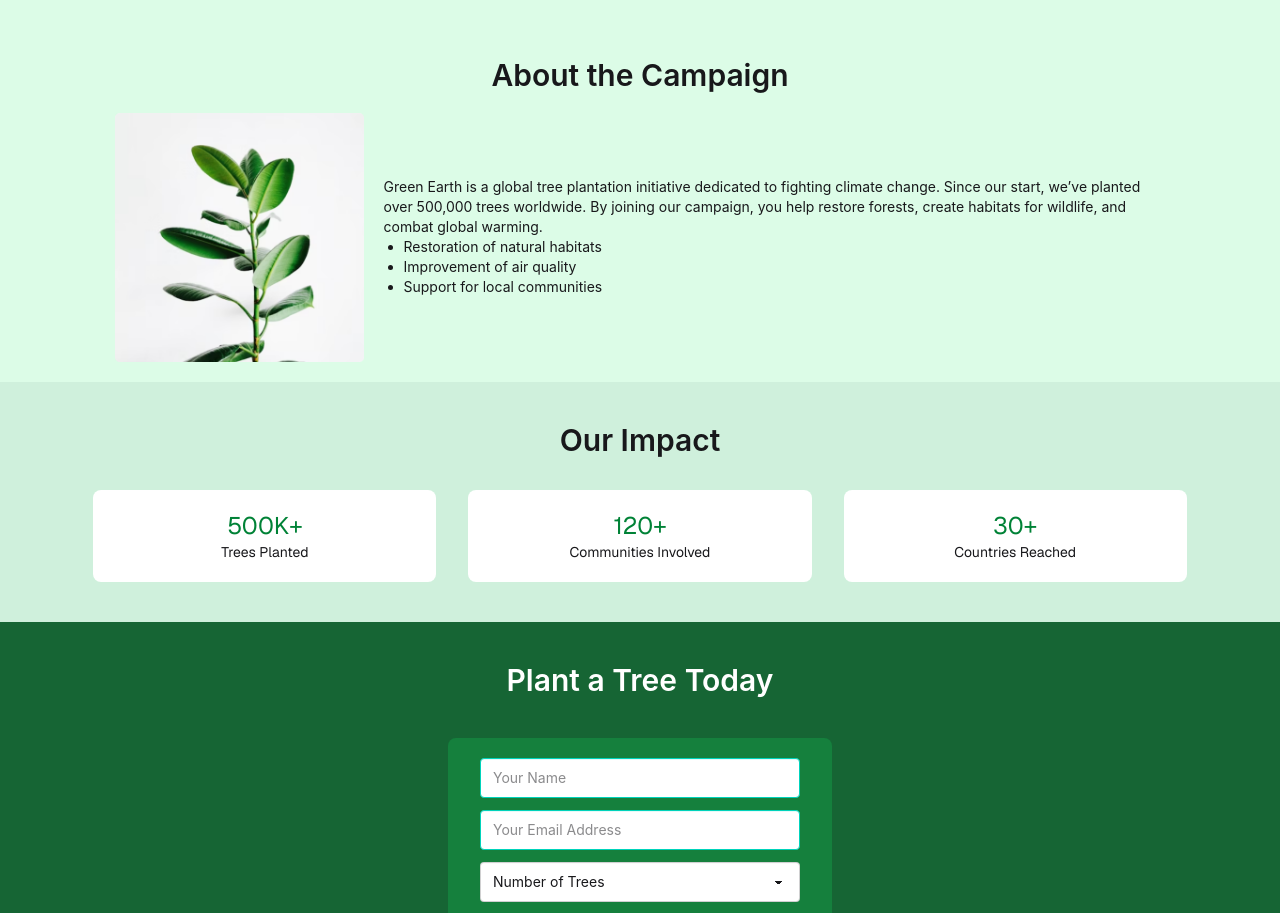
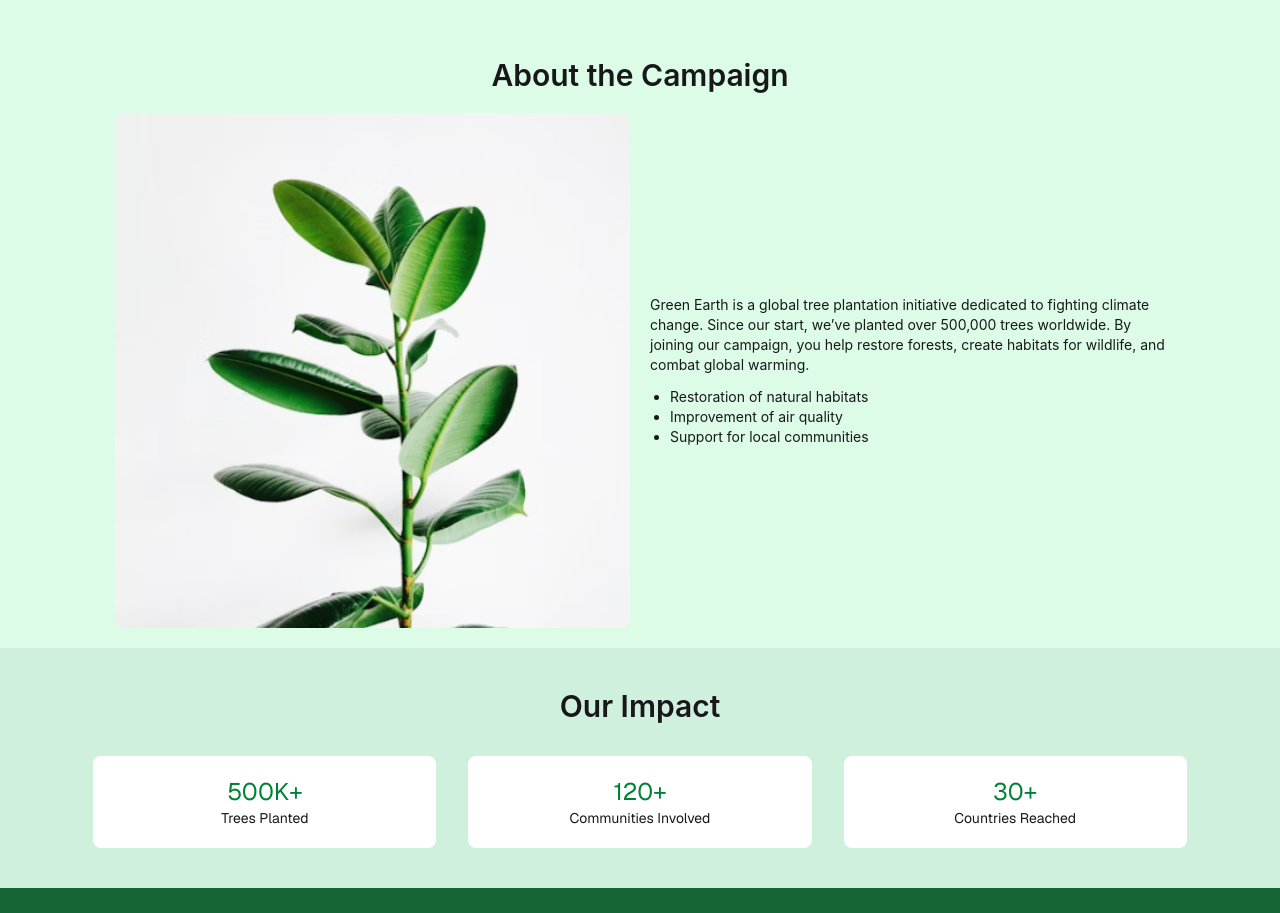
Before and after one commit to Burhan2727/green-tree, a plain HTML site: page index.html in a window 1280 px wide. Shown: the part 1357-2270 px from the top of the page. Drawn offline with nearby package versions, Linux system fonts and the light colour scheme.

Commit message:
added about section modified

```diff
--- a/index.html
+++ b/index.html
@@ -272,10 +272,10 @@
       <section class="max-w-[1090px] mx-auto p-5 space-y-5">
         <h2 class="text-center text-3xl font-semibold">About the Campaign</h2>
         <div class="flex items-center flex-col-reverse md:flex-row gap-5">
-          <div class="left-camp">
+          <div class="left-camp flex-1">
             <img src="./assets/about.png" alt="" />
           </div>
-          <div class="right-camp">
+          <div class="right-camp flex-1 space-y-3">
             <p class="text-sm">
               Green Earth is a global tree plantation initiative dedicated to
               fighting climate change. Since our start, we’ve planted over
```
